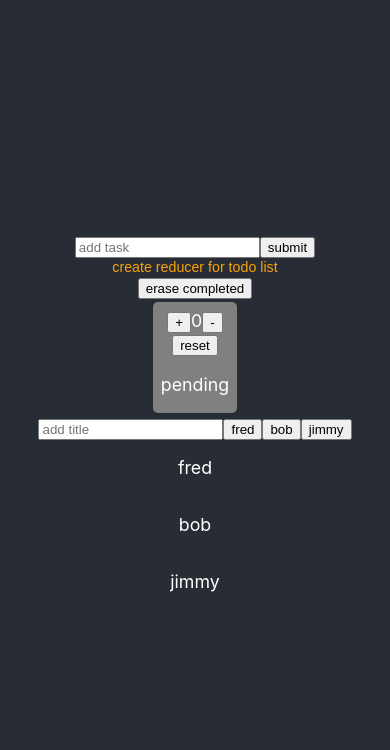
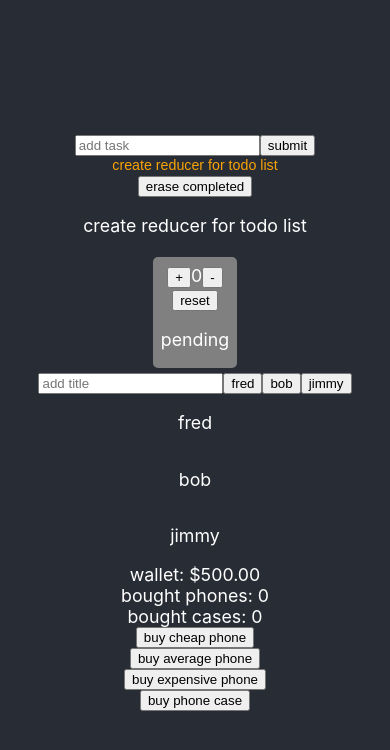
Before and after one commit to Istott/useReducer-playground, a React (Create React App) app in the folder todo/: page / in a window 390 px wide. Shown: the top 750 px of the page. Built offline with nearby package versions, Linux system fonts and the light colour scheme.

Commit message:
completed functionality for a person to buy phones
and cases determined by his wallet amount and taxes.

```diff
--- a/todo/src/App.js
+++ b/todo/src/App.js
@@ -68,7 +68,33 @@ const initialName = {
 function App() {
   const [counter, dispatch] = useReducer(countReducer, initialCount);
   const [name, nameDispatch] = useReducer(nameReducer, initialName);
-  const [ title, setTitle] = useState('')
+  const [ title, setTitle] = useState('');
+
+  const [ person, setPerson ] = useState({
+    wallet: 500,
+    phones: 0,
+    case: 0,
+    message: ''
+  });
+
+  const cheapPhone = 39.99;
+  const medPhone = 59.99;
+  const highPhone= 99.99;
+  const taxRate = .045;
+  const phoneCase = 9.99;
+
+  const buyPhone = (item) => {
+    console.log(person);
+    if (item < person.wallet) {
+      if (item < 10) {
+        setPerson({...person, wallet: person.wallet - (item + (item * taxRate)), case: person.case += 1})
+      } else {
+        setPerson({...person, wallet: person.wallet - (item + (item * taxRate)), phones: person.phones += 1})
+      }
+    } else {
+      setPerson({...person, message: 'sorry bro, you broke AF'})
+    }
+  }
 
   useLayoutEffect(() => {
     dispatch({
@@ -162,6 +188,15 @@ function App() {
         <p>bob {name.bob}</p>
         <p>jimmy {name.jimmy}</p>
 
+        <span>wallet: ${person.wallet.toFixed(2)}</span>
+        <span>bought phones: {person.phones}</span>
+        <span>bought cases: {person.case}</span>
+        <span>{person.message}</span>
+        <button onClick={() => buyPhone(cheapPhone)}>buy cheap phone</button>
+        <button onClick={() => buyPhone(medPhone)}>buy average phone</button>
+        <button onClick={() => buyPhone(highPhone)}>buy expensive phone</button>
+        <button onClick={() => buyPhone(phoneCase)}>buy phone case</button>
+
       </header>
     </div>
   );
--- a/todo/src/components/list.js
+++ b/todo/src/components/list.js
@@ -43,6 +43,9 @@ const TodoList = () => {
         <div>
             <button onClick={clearCompleted} >erase completed</button>
         </div>
+
+
+        <p>{task[0].task}</p>
         </>
     )
 }
```
